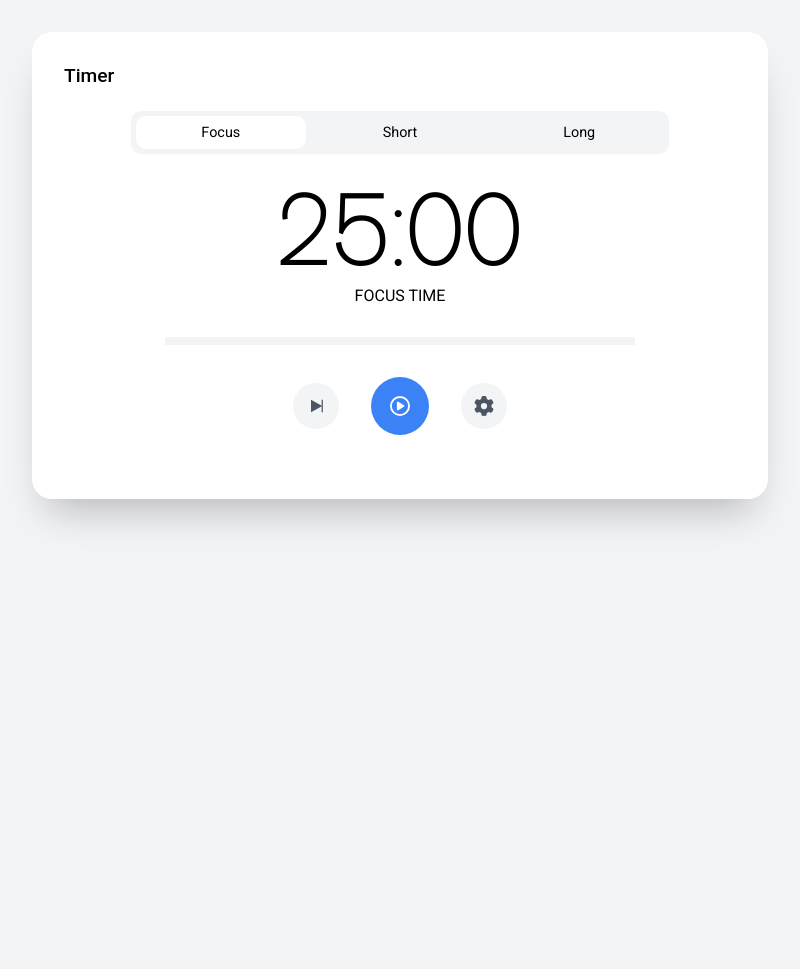
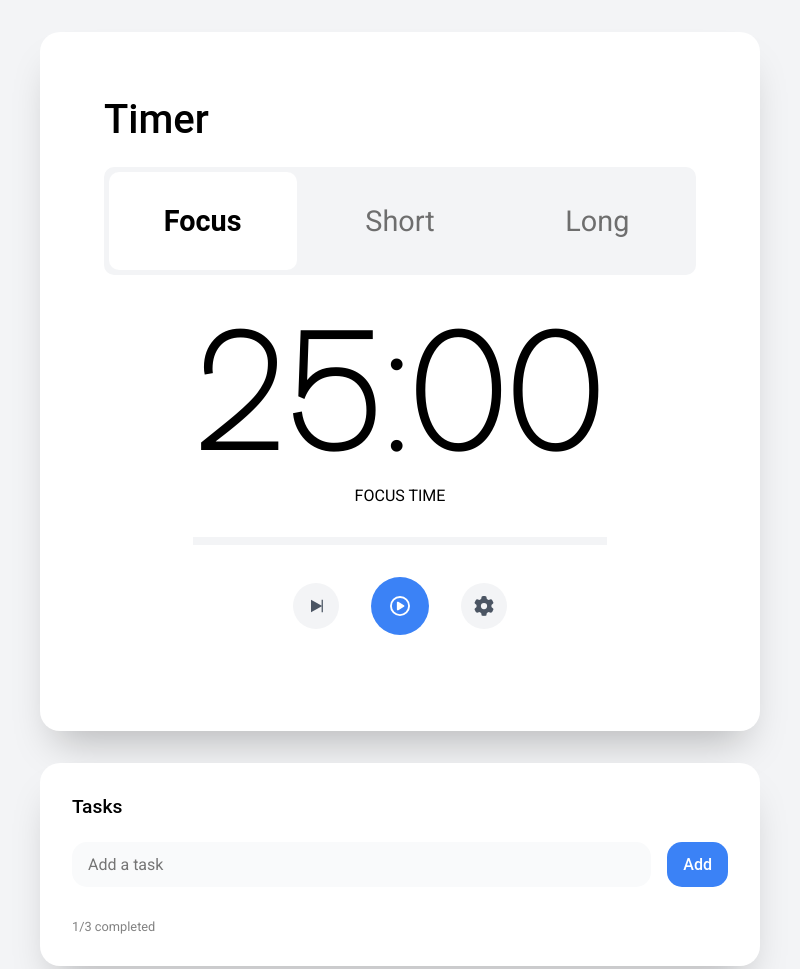
Before and after one commit to alvaro18101/pomodoro-timer-app, an Electron app: page index.html in a window 800 px wide. Shown: the top 969 px of the page. Before the commit the page ends 800 px from the top, so only its background shows below. Drawn offline with Linux system fonts and the light colour scheme; a web font is replaced by a local one.

Commit message:
Try to solve the responsive design problem

```diff
--- a/css/mediaqueries.css
+++ b/css/mediaqueries.css
@@ -1,17 +1,38 @@
-@media screen and (max-width:900px) {
-  body {
-    width: 100%;
-    padding: 2rem;
-  }
-}
-
-@media screen and (max-width:800px) {
-  body {
+@media screen and (max-width:1000px) {
+    body {
+    width: 90%;
     flex-direction: column;
     align-items: center;
   }
 
   #todo-list {
     width: 100%;
+}
+}
+
+
+@media screen and (max-width:900px) {
+  #todo-list {
+    width: 100%;
+  }
+
+  .timer-title {
+    font-size: 2.5rem;
+  }
+
+  .timer-status-container {
+    width: 100%;
+  }
+
+  .timer-status-button {
+    font-size: 1.8rem;
+  }
+
+  .timer-status-button-inner-container {
+    padding: 2rem 0;
+  }
+
+  .time-text {
+    font-size: 10rem;
   }
 }
--- a/css/style.css
+++ b/css/style.css
@@ -44,7 +44,7 @@ h2 {
   margin: auto;
   background: #FFFFFF;
   border-radius: 20px;
-  padding: 2rem;
+  padding: 4rem;
   text-align: center;
   box-sizing: border-box;
   box-shadow: 0 25px 40px -15px rgb(0 0 0 / 0.25);
@@ -70,6 +70,7 @@ h2 {
   font-size: 0.9rem;
   cursor: pointer;
   user-select: none;
+  color: #6e6e6e;
 }
 
 .timer-status-button.active{
@@ -85,6 +86,8 @@ h2 {
 .timer-status-button.active .timer-status-button-inner-container {
   background-color: #FFFFFF;
   border-radius: 10px;
+  color: #000000;
+  font-weight: 600;
 }
 
 .time-text {
--- a/index.html
+++ b/index.html
@@ -61,7 +61,7 @@
         </div>
       </div>
     </section>
-    <!-- <section id="todo-list">
+    <section id="todo-list">
       <div class="todo-list-container">
         <h2 class="to-do-list-title">Tasks</h2>
         <div class="new-task-container">
@@ -76,7 +76,7 @@
           <p class="tasks-completed">1/3 completed</p>
         </div>
       </div>
-    </section>   -->
+    </section>
     <script src="script.js"></script>
   </body>
 </html>
```
